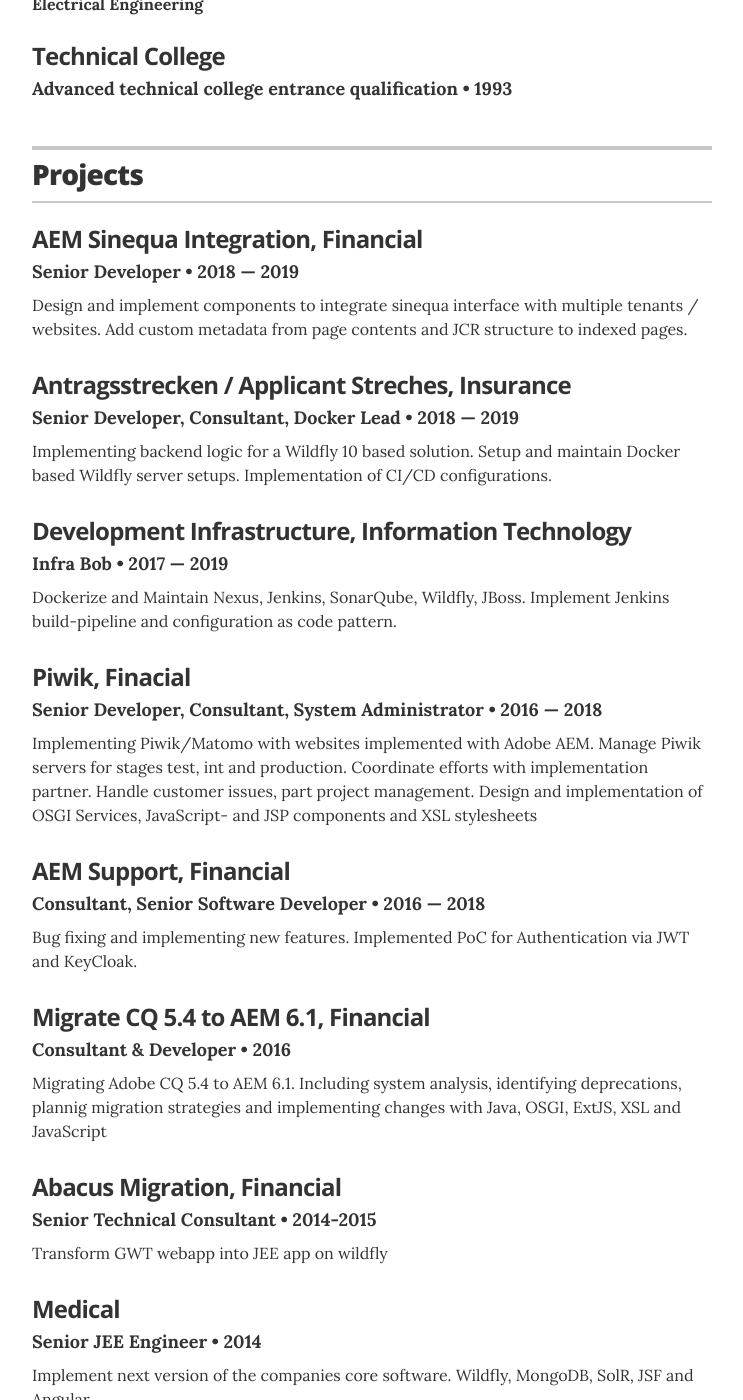
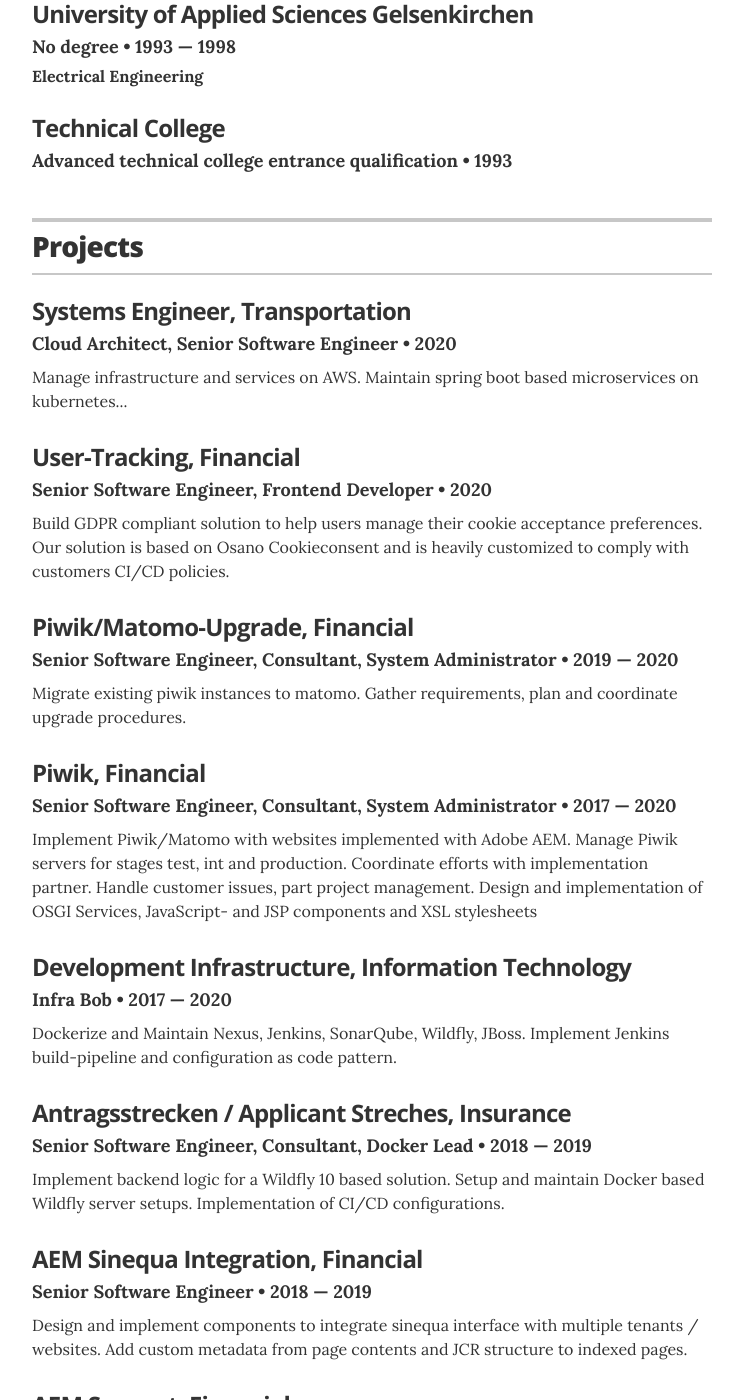
Before and after one commit to CWACoderWithAttitude/resume, a Jekyll site: the page built from index.html, in a window 1280 px wide and 1400 px high, scrolled down 3204 px. Shown: the whole window, without its empty margins (268-1011 px from the left). Built offline with Jekyll 4.4.1, drawn with Linux system fonts in a browser that asks for light colours; some of the changed text lies outside the part shown.

Commit message:
updated cv

```diff
--- a/_data/experience.yml
+++ b/_data/experience.yml
@@ -2,12 +2,12 @@
 - company: Unterschied & Macher GmbH, Frankfurt
   position: Senior Software Engineer
   duration: 2016 &mdash; Present
-  summary: Maintain and develop software for Adobe AEM. JEE development and bugfixing. <ul class="resume-item-list"><li>AEM Software Develpopment in Java &amp; Groovy</li><li>Develop JWT connector for Adobe AEM</li><li>Introduce docker and migrate all development-servers to docker</li><li>Implement Matomo/Piwik Tracking for AEM Content</li><li>Internal consultancy</li><li>Workshops on AWS Lamba and NodeJS</li><li>Facilitate AWS UG Meeting and talk about AWS Lamba &amp; Kotlin</li><li>Give talks on BlockChain / BitCoin</li><li>Introduce people to Lego Mindstorms as a platform for robotics coding</li><li>Setup Jenkins build pipeline in groovy &amp; Job-DSL</li><li>Maintain Nexus-server</li><li>Taking care of working students</li><li>Develop a BDD test suite</li><li>Setup monitoring with check_mk</li></ul>
+  summary: Maintain and develop software for Adobe AEM. JEE development and bugfixing. <ul class="resume-item-list"><li>Work on different projects using JEE, NodeJS or Python</li><li>Implement serverless projects</li><li>Develop JWT connector for Adobe AEM</li><li>Introduce docker and migrate all development-servers to docker</li><li>Implement PoC for a mobile application using bluetooth beacons and ranging.</li><li>Implement Matomo/Piwik Tracking for AEM Content</li><li>AEM Software Develpopment in Java &amp; Groovy</li><li>Internal consultancy</li><li>Workshops on AWS Lamba and NodeJS</li><li>Facilitate AWS UG Meeting and talk about AWS Lamba &amp; Kotlin</li><li>Give talks on BlockChain / BitCoin</li><li>Introduce people to Lego Mindstorms as a platform for robotics coding</li><li>Setup Jenkins build pipeline in groovy &amp; Job-DSL</li><li>Maintain Nexus-server</li><li>Taking care of working students</li><li>Develop a BDD test suite</li><li>Setup monitoring with check_mk</li></ul>
 
 - company: BESS GmbH, Frankfurt
   position: Senior Technical Consultant / Senior Software Engineer
   duration: 2014 &mdash; 2015
-  summary: Convert standard Java application into a Wildfy based JEE application and 2nd level support for customers and internal <ul class="resume-item-list"><li>Develop JEE components</li><li>Support non-technical application testing</li><li>Run & maintain Jenkins Buildserver</li><li>Establish docker based selenium grid for run BDD tests</li><li>Part of a team to migrate CVS to GIT</li><li>Setup, configuration of Tomcat, Wildfly, WebSphere and Weblogic application servers</li></ul>
+  summary: Migrate Abacus to Wildfy based JEE application. Support 2nd level support for internal and external customers <ul class="resume-item-list"><li>Develop JEE components</li><li>Support non-technical application testing</li><li>Run & maintain Jenkins Buildserver</li><li>Establish docker based selenium grid for run BDD tests</li><li>Part of a team to migrate CVS to GIT</li><li>Setup, configuration of Tomcat, Wildfly, WebSphere and Weblogic application servers</li></ul>
 
 - company: Medical Columbus AG, Königstein
   position: Senior Java EE Engineer
--- a/_data/projects.yml
+++ b/_data/projects.yml
@@ -1,29 +1,48 @@
+- project: Systems Engineer, Transportation
+  role: Cloud Architect, Senior Software Engineer
+  duration: 2020
+  # url: "#"
+  description: Manage infrastructure and services on AWS. Maintain spring boot based microservices on kubernetes...
+
+- project: User-Tracking, Financial
+  role: Senior Software Engineer, Frontend Developer
+  duration: 2020
+  # url: "#"
+  description: Build GDPR compliant solution to help users manage their cookie acceptance preferences. Our solution is based on Osano Cookieconsent and is heavily customized to comply with customers CI/CD policies.
+
+- project: Piwik/Matomo-Upgrade, Financial
+  role: Senior Software Engineer, Consultant, System Administrator
+  duration: 2019 &mdash; 2020
+  # url: "#"
+  description: Migrate existing piwik instances to matomo. Gather requirements, plan and coordinate upgrade procedures.
+
+
+- project: Piwik, Financial
+  role: Senior Software Engineer, Consultant, System Administrator
+  duration: 2017 &mdash; 2020
+  # url: "#"
+  description: Implement Piwik/Matomo with websites implemented with Adobe AEM. Manage Piwik servers for stages test, int and production. Coordinate efforts with implementation partner. Handle customer issues, part project management. Design and implementation of OSGI Services, JavaScript- and JSP components and XSL stylesheets
+
+- project: Development Infrastructure, Information Technology
+  role: Infra Bob
+  duration: 2017 &mdash; 2020
+  # url: "#"
+  description: Dockerize and Maintain Nexus, Jenkins, SonarQube, Wildfly, JBoss. Implement Jenkins build-pipeline and configuration as code pattern.
+
+- project: Antragsstrecken / Applicant Streches, Insurance
+  role: Senior Software Engineer, Consultant, Docker Lead
+  duration: 2018 &mdash; 2019
+  # url: "#"
+  description: Implement backend logic for a Wildfly 10 based solution. Setup and maintain Docker based Wildfly server setups. Implementation of CI/CD configurations.
+
 - project: AEM Sinequa Integration, Financial
-  role: Senior Developer
+  role: Senior Software Engineer
   duration: 2018 &mdash; 2019
   # url: "#"
   description: Design and implement components to integrate sinequa interface with multiple tenants / websites. Add custom metadata from page contents and JCR structure to indexed pages.
 
-- project: Antragsstrecken / Applicant Streches, Insurance
-  role: Senior Developer, Consultant, Docker Lead
-  duration: 2018 &mdash; 2019
-  # url: "#"
-  description: Implementing backend logic for a Wildfly 10 based solution. Setup and maintain Docker based Wildfly server setups. Implementation of CI/CD configurations.
-
-- project: Development Infrastructure, Information Technology
-  role: Infra Bob
-  duration: 2017 &mdash; 2019
-  # url: "#"
-  description: Dockerize and Maintain Nexus, Jenkins, SonarQube, Wildfly, JBoss. Implement Jenkins build-pipeline and configuration as code pattern.
-
-- project: Piwik, Finacial
-  role: Senior Developer, Consultant, System Administrator
-  duration: 2016 &mdash; 2018
-  # url: "#"
-  description: Implementing Piwik/Matomo with websites implemented with Adobe AEM. Manage Piwik servers for stages test, int and production. Coordinate efforts with implementation partner. Handle customer issues, part project management. Design and implementation of OSGI Services, JavaScript- and JSP components and XSL stylesheets
-
 - project: AEM Support, Financial
-  role: Consultant, Senior Software Developer
+  role: Consultant, Senior Software Engineer
   duration: 2016 &mdash; 2018
   # url: "#"
   description: Bug fixing and implementing new features. Implemented PoC for Authentication via JWT and KeyCloak.
```
Also changed, not shown: README.md, 1 other file.
